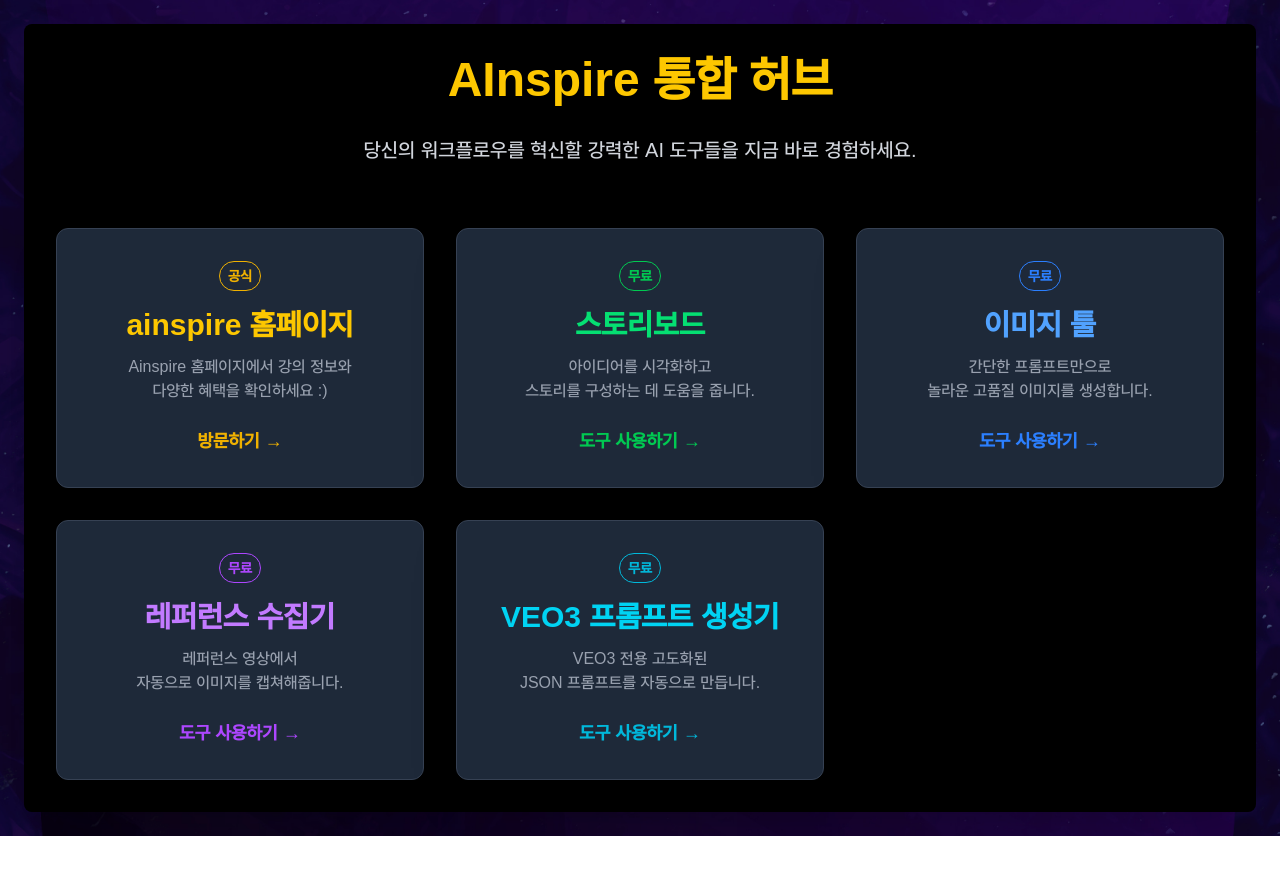
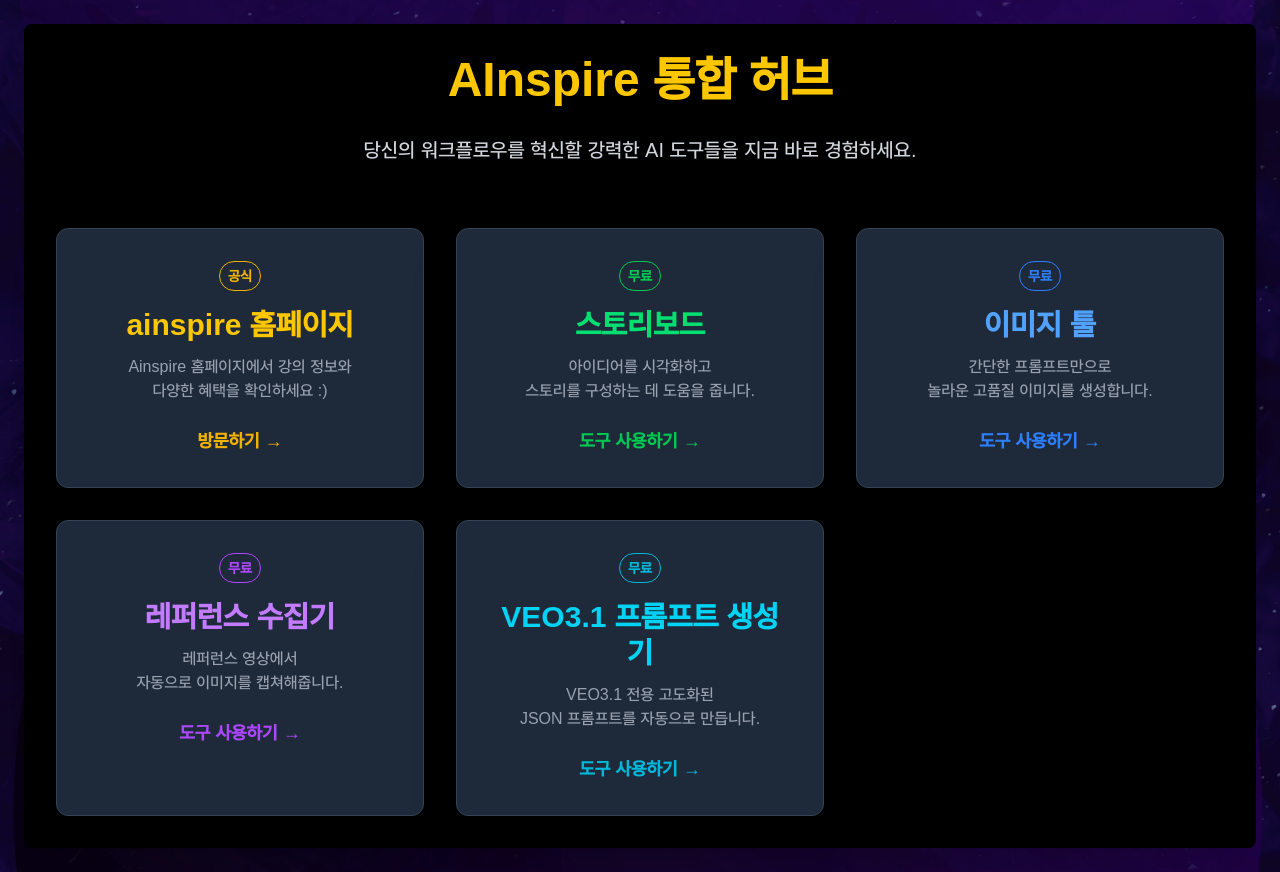
Before and after one commit to uguggim4-creator/ai-hub-landing, a Next.js app: page / in a window 1280 px wide. Before the commit the page ends 836 px from the top, so only its background shows below. Built offline with nearby package versions, Linux system fonts and the light colour scheme.

Commit message:
Update index.js

```diff
--- a/pages/index.js
+++ b/pages/index.js
@@ -105,8 +105,8 @@
     },
     // 5. 프롬프트 생성기
     {
-      title: "VEO3 프롬프트 생성기",
-      desc: "VEO3 전용 고도화된<br />JSON 프롬프트를 자동으로 만듭니다.",
+      title: "VEO3.1 프롬프트 생성기",
+      desc: "VEO3.1 전용 고도화된<br />JSON 프롬프트를 자동으로 만듭니다.",
       url: toolUrls.promptGenerator,
       color: "text-cyan-400",
       hoverColor: "hover:border-cyan-500",
```
